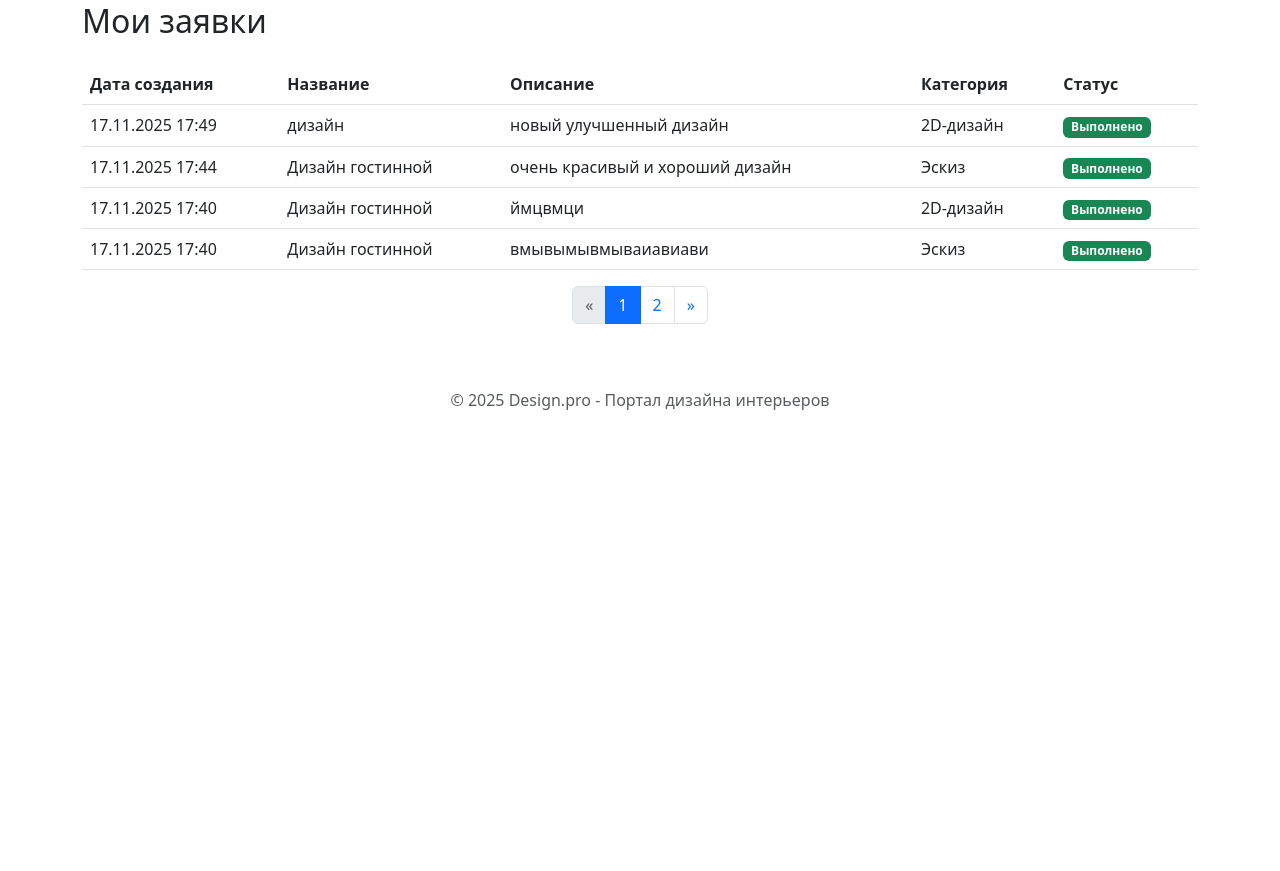
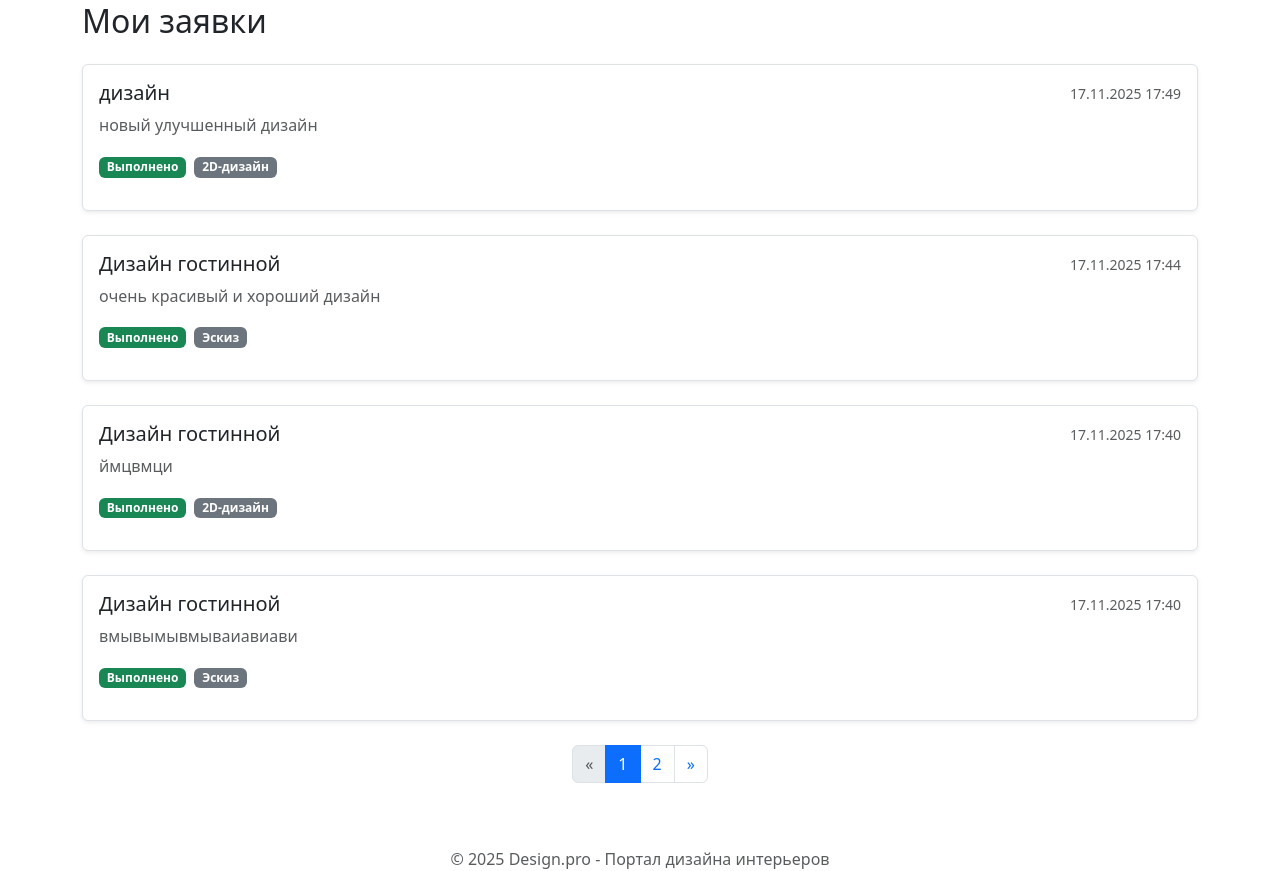
Before and after one commit to kasper-bl/Practical_work2, a Django app: page /catalog/user_application/ in a window 1280 px wide. Shown: the part 114-985 px from the top of the page. Before the commit the page ends 524 px from the top, so only its background shows below. Run offline with Django 5.2, Linux system fonts and the light colour scheme; a user stored in the database is signed in; data comes from the database, SQL or seed files in the repository; both versions use the stored data as it was after the commit.

Commit message:
small changes

```diff
--- a/catalog/templates/user_application.html
+++ b/catalog/templates/user_application.html
@@ -6,42 +6,49 @@
             <header class="mb-4">
                 <h1 class="h2">Мои заявки</h1>
             </header>
+
             {% if applications %}
-                <div class="table-responsive">
-                    <table class="table table-hover">
-                        <thead>
-                            <tr>
-                                <th>Дата создания</th>
-                                <th>Название</th>
-                                <th>Описание</th>
-                                <th>Категория</th>
-                                <th>Статус</th>
-                            </tr>
-                        </thead>
-                        <tbody>
+                <div class="row g-4">
                     {% for app in applications %}
-                                <tr>
-                                    <td>{{ app.created_at|date:"d.m.Y H:i" }}</td>
-                                    <td>{{ app.title }}</td>
-                                    <td>{{ app.description|truncatewords:10 }}</td>
-                                    <td>{{ app.category.name }}</td>
-                                    <td>
-                                        <span class="badge
+                        <div class="col-12">
+                            <div class="card shadow-sm border">
+                                <div class="card-body">
+                                    <div class="d-flex flex-column flex-md-row justify-content-between">
+                                        <div class="flex-grow-1">
+                                            <h5 class="card-title">{{ app.title }}</h5>
+                                            <p class="card-text text-muted">
+                                                {{ app.description|truncatewords:15 }}
+                                            </p>
+                                        </div>
+                                        <div class="text-end text-nowrap">
+                                            <small class="text-muted">
+                                                {{ app.created_at|date:"d.m.Y H:i" }}
+                                            </small>
+                                        </div>
+                                    </div>
+
+                                    <div class="d-flex flex-wrap justify-content-between align-items-center mt-3">
+                                        <div>
+                                            <p class="badge
                                                 {% if app.status == 'new' %}bg-primary
                                                 {% elif app.status == 'accepted' %}bg-warning text-dark
                                                 {% elif app.status == 'done' %}bg-success
                                                 {% endif %}">
                                                 {{ app.get_status_display }}
-                                        </span>
-                                    </td>
-                                </tr>
+                                            </p>
+                                            <p class="badge bg-secondary ms-1">
+                                                {{ app.category.name }}
+                                            </p>
+                                        </div>
+                                    </div>
+                                </div>
+                            </div>
+                        </div>
                     {% endfor %}
-                        </tbody>
-                    </table>
                 </div>
 
                 {% if is_paginated %}
-                    <nav aria-label="Page navigation example">
+                    <nav aria-label="Page navigation example" class="mt-4">
                         <ul class="pagination pagination-danger justify-content-center">
                             {% if page_obj.has_previous %}
                                 <li class="page-item">
```
Also changed, not shown: db.sqlite3. Lines whose indentation alone changed are shown as unchanged.
